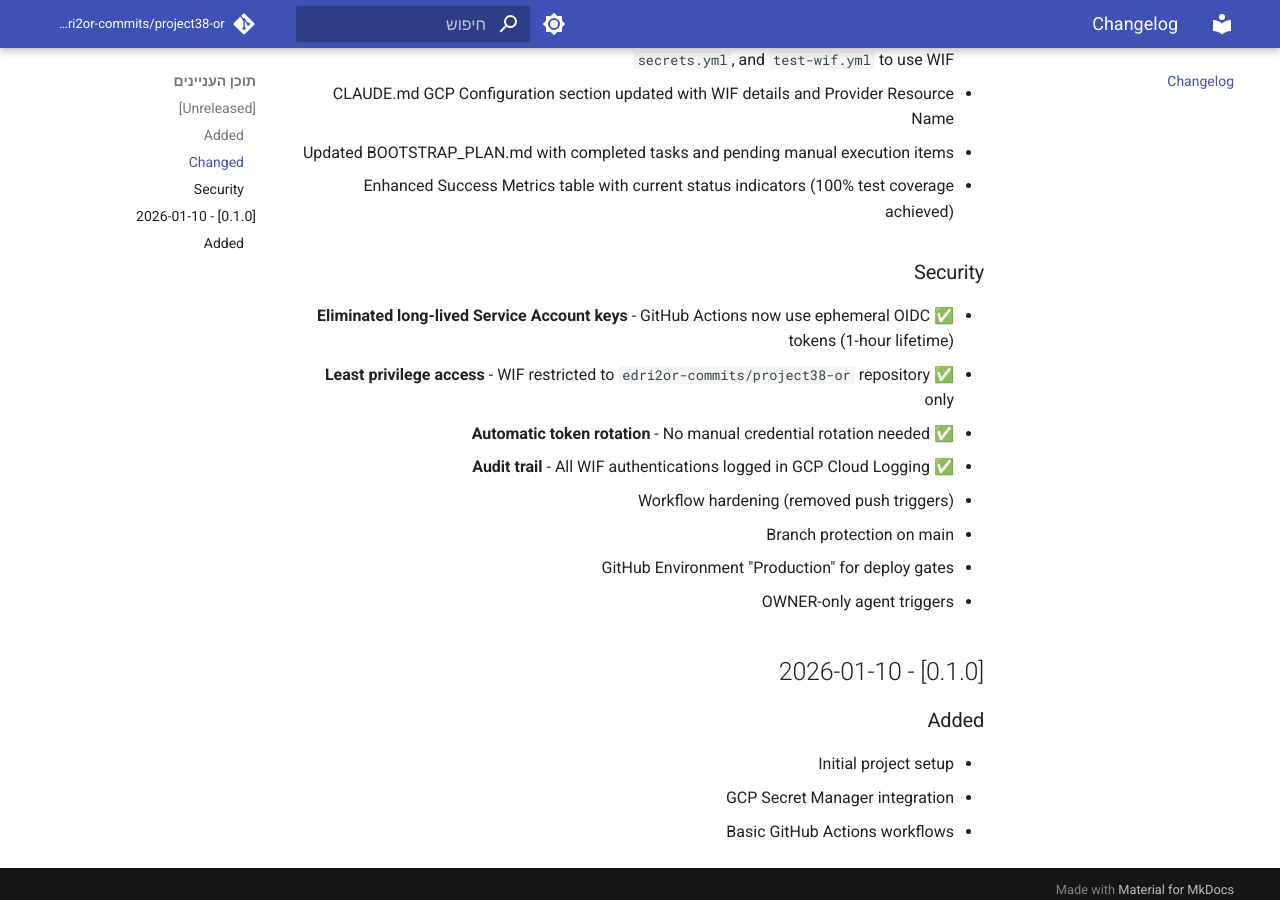
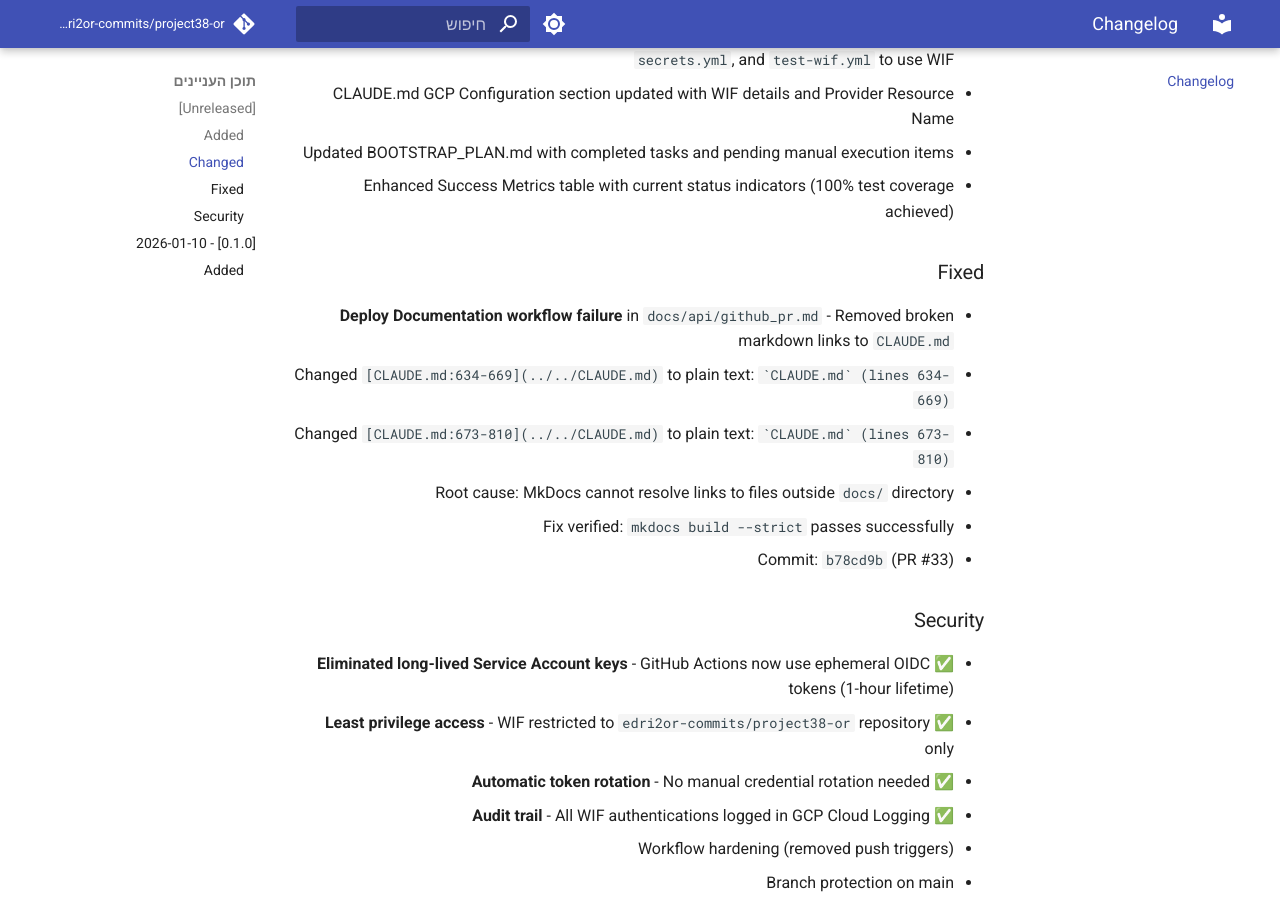
Before and after one commit to edri2or-commits/project38-or, an MkDocs documentation site: the page built from docs/changelog.md, in a window 1280 px wide and 900 px high, scrolled down 3771 px. Built offline with MkDocs 1.6.1 and Material for MkDocs 9.7.7, drawn with Linux system fonts in a browser that asks for light colours; comment, search, counter and statistics services are not loaded.

Commit message:
docs(changelog): add entry for Deploy Documentation fix (PR #33)

```diff
--- a/docs/changelog.md
+++ b/docs/changelog.md
@@ -101,6 +101,14 @@ and this project adheres to [Semantic Versioning](https://semver.org/spec/v2.0.0
 - Updated BOOTSTRAP_PLAN.md with completed tasks and pending manual execution items
 - Enhanced Success Metrics table with current status indicators (100% test coverage achieved)
 
+### Fixed
+- **Deploy Documentation workflow failure** in `docs/api/github_pr.md` - Removed broken markdown links to `CLAUDE.md`
+  - Changed `[CLAUDE.md:634-669](../../CLAUDE.md)` to plain text: `` `CLAUDE.md` (lines 634-669) ``
+  - Changed `[CLAUDE.md:673-810](../../CLAUDE.md)` to plain text: `` `CLAUDE.md` (lines 673-810) ``
+  - Root cause: MkDocs cannot resolve links to files outside `docs/` directory
+  - Fix verified: `mkdocs build --strict` passes successfully
+  - Commit: `b78cd9b` (PR #33)
+
 ### Security
 - ✅ **Eliminated long-lived Service Account keys** - GitHub Actions now use ephemeral OIDC tokens (1-hour lifetime)
 - ✅ **Least privilege access** - WIF restricted to `edri2or-commits/project38-or` repository only
```
